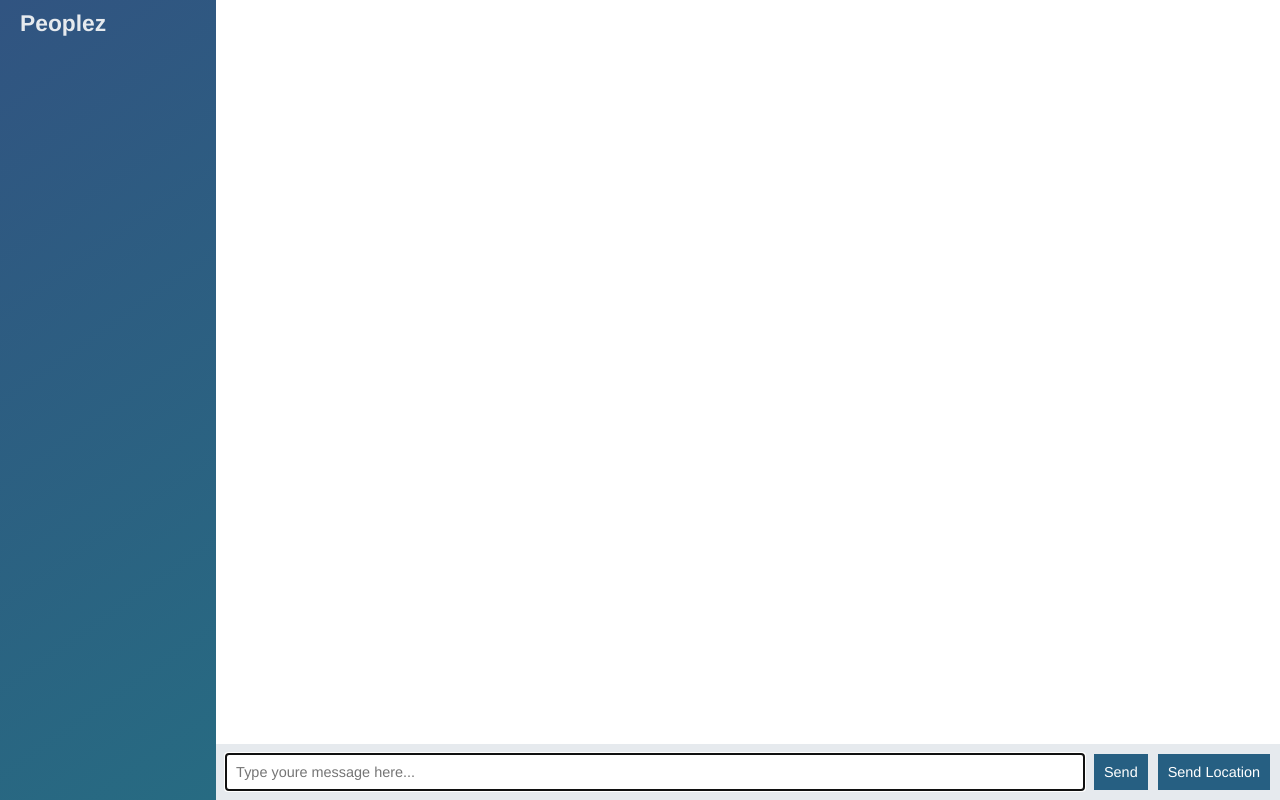
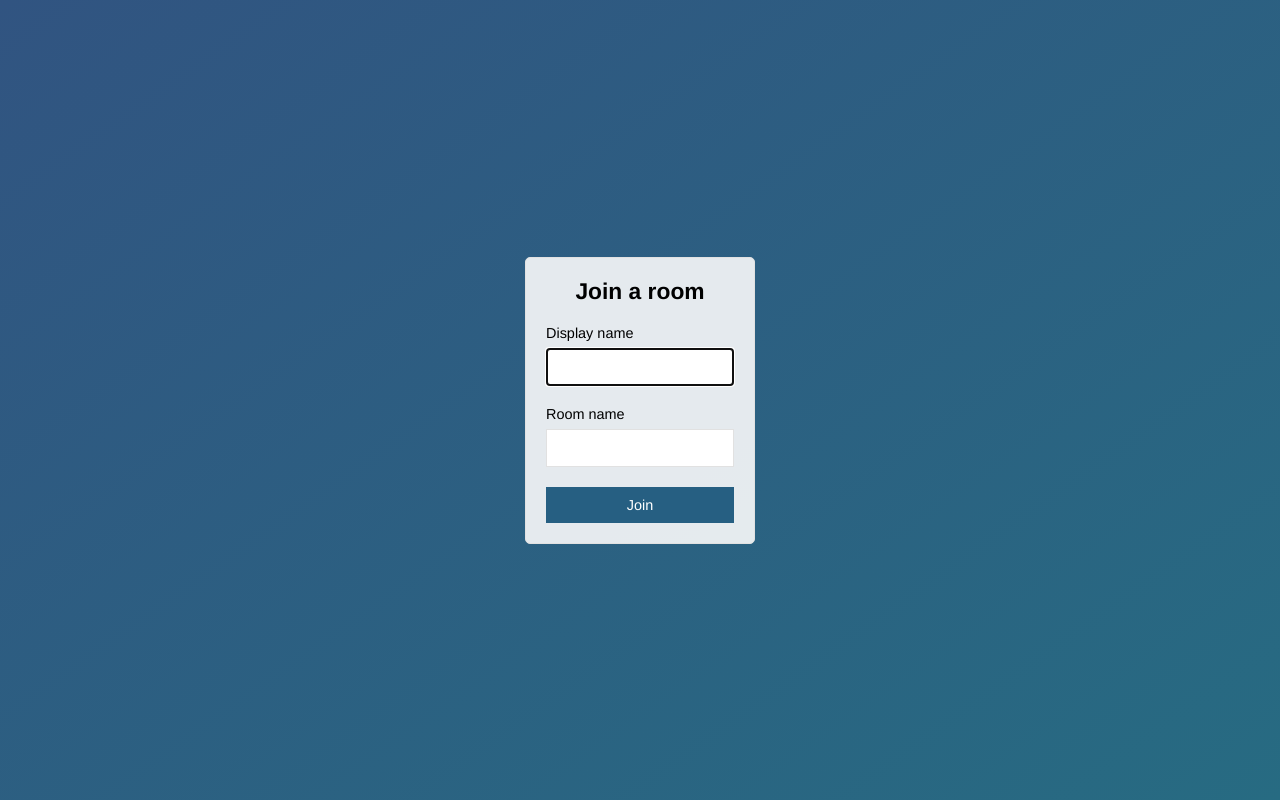
Before and after one commit to ndelargy/node-chat-app, a website: page public/index.html in a window 1280 px wide. Drawn offline with nearby package versions, Linux system fonts and the light colour scheme; no server answers.

Commit message:
add join page that submits to chat.html

```diff
--- a/public/index.html
+++ b/public/index.html
@@ -2,63 +2,31 @@
 <html>
 <head>
   <meta charset="utf-8">
-  <link rel="stylesheet" href="/css/styles.css" />
+  <meta name="viewport" content="width=device-width, initial-scale=1, user-scalable=no">
+
+  <title>Join | Chat App</title>
+
+  <link rel="stylesheet" href="/css/styles.css">
 </head>
 
-<body class="chat">
-  <div class="chat__sidebar">
-    <h3>Peoplez</h3>
-    <div id="users"></div>
-  </div>
-
-  <div class="chat__main">
-    <ol id="messages" class="chat__messages"></ol>
-
-    <div class="chat__footer">
-      <form id="message-form">
-        <input name="message"
-        placeholder="Type youre message here..."
-        autofocus
-        autocomplete="off"/>
-        <br />
-        <button>Send</button>
-      </form>
-      <button id="send-location">Send Location</button>
-    </div>
-
-    <script id="message-template" type="text/template">
-
-      <li class="message">
-        <div class="message__title">
-          <h4>{{from}} <span>{{formattedTime}}:</span>
-        </div>
-        <div class="message__body">
-          <p>{{text}}</p>
-        </div>
-      </li>
-
-    </script>
-
-    <script id="location-message-template" type="text/template">
-
-      <li class="message">
-        <div class="message__title">
-          <h4>{{from}} <span>{{formattedTime}}:</span>
-        </div>
-        <div class="message__body">
-          <a href="{{url}}" target="_blank">My current location</a>
-        </div>
-      </li>
-
-    </script>
-
-    <script src="/socket.io/socket.io.js"></script>
-    <script src="https://code.jquery.com/jquery-3.1.1.js"
-    integrity="sha256-16cdPddA6VdVInumRGo6IbivbERE8p7CQR3HzTBuELA="
-    crossorigin="anonymous"></script>
-    <script src="/js/mustache.js"></script>
-    <script src="/js/moment.js"></script>
-    <script src="/js/index.js"></script>
+<body class="centered-form">
+  <div class="centered-form__form">
+    <form action="chat.html">
+      <div class="form-field">
+        <h3>Join a room</h3>
+      </div>
+      <div class="form-field">
+        <label>Display name</label>
+        <input type="text" name="name" autofocus />
+      </div>
+      <div class="form-field">
+        <label>Room name</label>
+        <input type="text" name="room" />
+      </div>
+      <div class="form-field">
+        <button>Join</button>
+      </div>
+    </form>
   </div>
 </body>
 </html>
```
Also changed, not shown: public/chat.html (added, +68 -0 lines).
